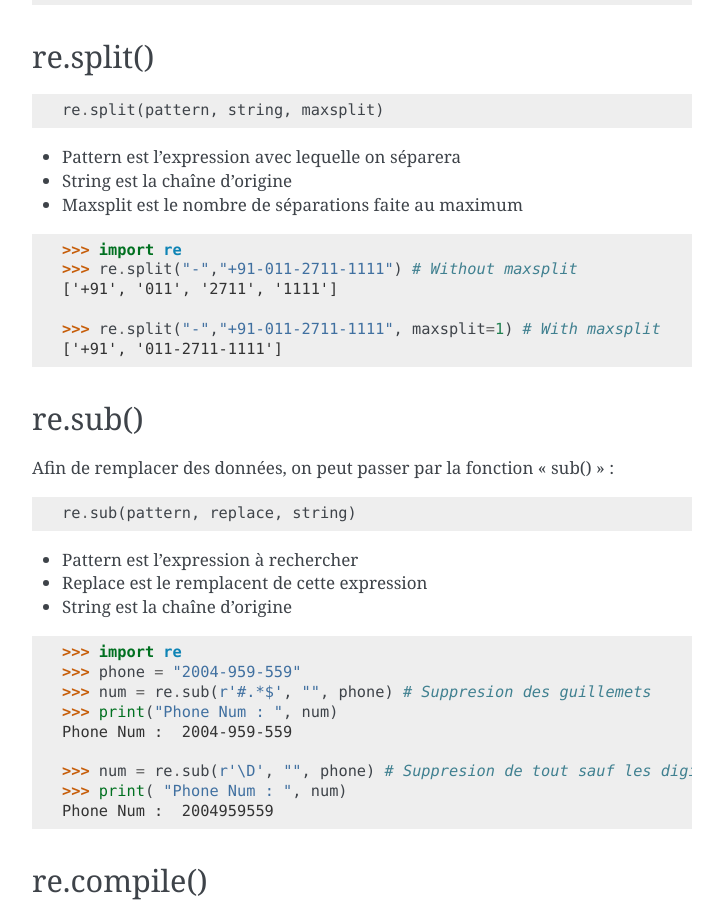
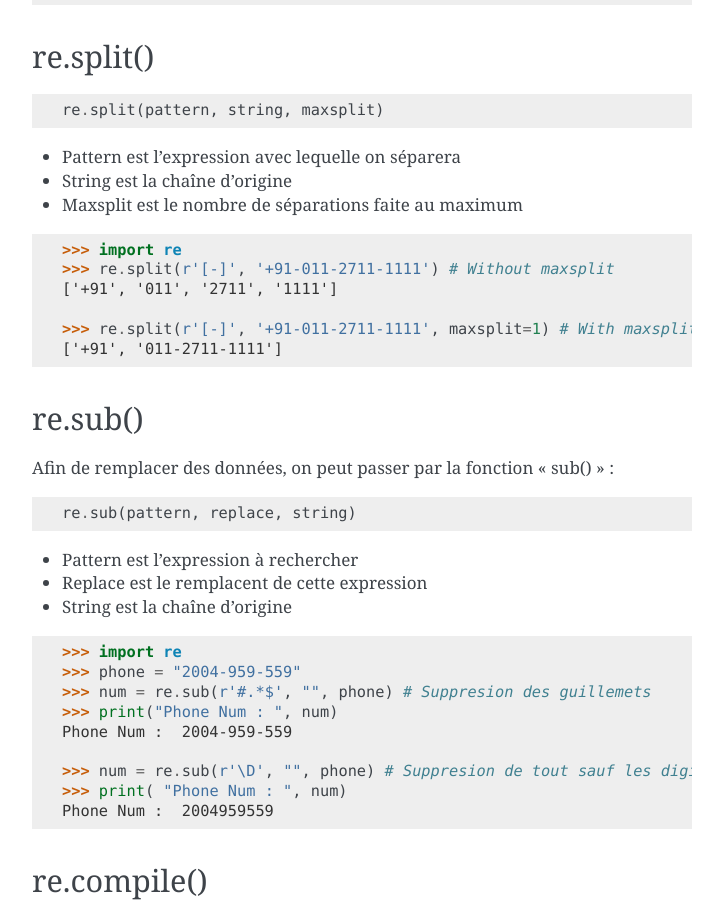
Before and after one commit to HE-Arc/livre-python, a Sphinx documentation site: the page built from source/re/index.rst, in a window 1280 px wide and 900 px high, scrolled down 2162 px. Shown: the whole window, without its empty margins (388-1111 px from the left). Built offline with Sphinx 7.4.7, drawn with Linux system fonts in a browser that asks for light colours.

```diff
--- a/source/re/index.rst
+++ b/source/re/index.rst
@@ -118,10 +118,10 @@ re.split()
 .. code:: pycon
 
 	>>> import re
-	>>> re.split("-","+91-011-2711-1111") # Without maxsplit
+	>>> re.split(r'[-]', '+91-011-2711-1111') # Without maxsplit
 	['+91', '011', '2711', '1111']
 
-	>>> re.split("-","+91-011-2711-1111", maxsplit=1) # With maxsplit
+	>>> re.split(r'[-]', '+91-011-2711-1111', maxsplit=1) # With maxsplit
 	['+91', '011-2711-1111']
 
 re.sub()
```
